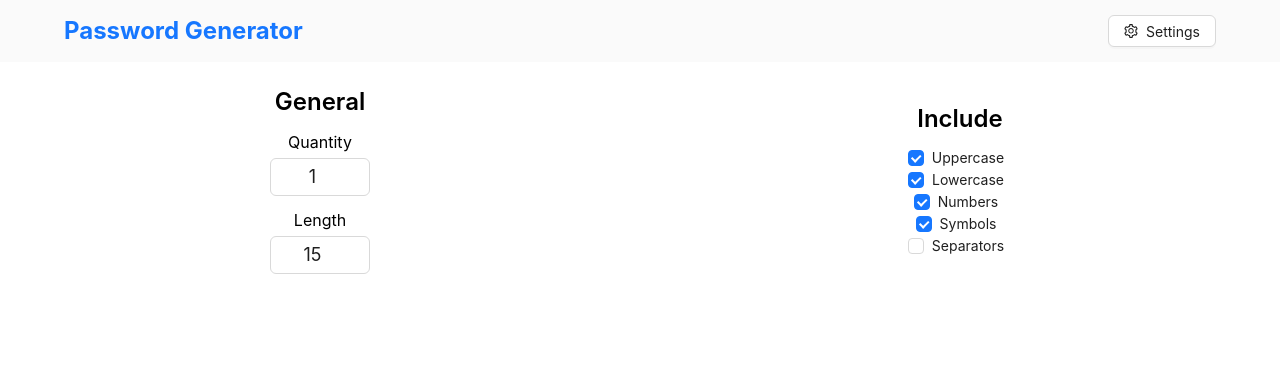
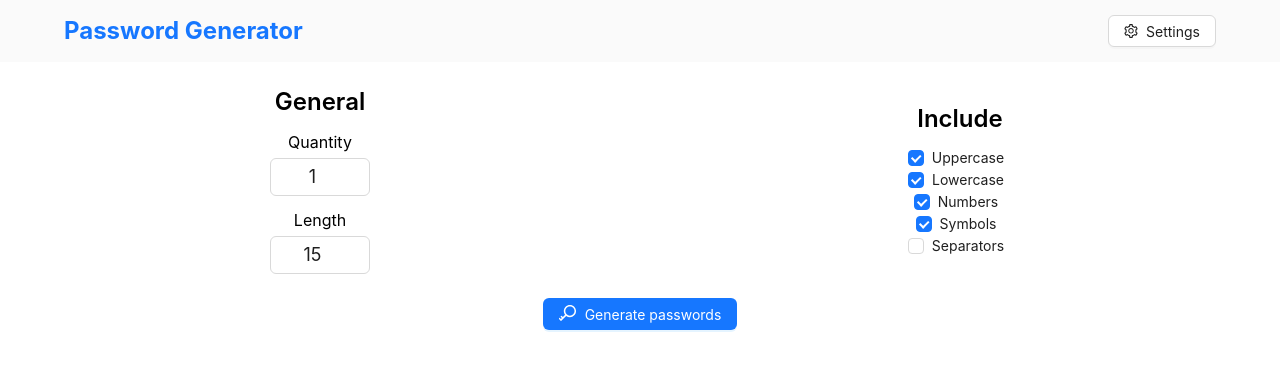
Before and after one commit to alessandro-sherhey/password-generator, a React (Vite) app: page / in a window 1280 px wide. Shown: the top 370 px of the page. Built offline with nearby package versions, Linux system fonts and the light colour scheme.

Commit message:
Changed initial animation

```diff
--- a/src/App.jsx
+++ b/src/App.jsx
@@ -1,12 +1,27 @@
+import { useEffect } from "react"
+import { Button } from "antd"
 import Navbar from "./components/Navbar"
 import Options from "./components/Options"
+import { KeyOutlined } from "@ant-design/icons"
+import { useAnimate, stagger } from "framer-motion"
 
 const App = () => {
+  const [scope, animate] = useAnimate();
+
+    useEffect(() => {
+        animate("*:not(input[type='checkbox'])", {opacity: [0, 1]}, {delay: stagger(.032)})
+    }, [animate])
+
   return (
     <>
       <Navbar />
-      <main>
+      <main className="flex flex-col items-center w-full" ref={scope}>
         <Options />
+        <Button
+          type="primary"
+          icon={<KeyOutlined className="text-lg"/>}
+          className="flex items-center bg-primary"
+        >Generate passwords</Button>
       </main>
     </>
   )
--- a/src/components/Options.jsx
+++ b/src/components/Options.jsx
@@ -5,14 +5,8 @@ import { useAnimate, stagger } from 'framer-motion'
 import styles from '../styles/styles';
 
 const Options = () => {
-    const [scope, animate] = useAnimate();
-
-    useEffect(() => {
-        animate("section", {opacity: [0, 1]}, {delay: stagger(0.5)})
-    }, [animate])
-
     return (
-        <div ref={scope} className='flex justify-around align-middle flex-wrap'>
+        <div className='flex justify-around align-middle flex-wrap w-full'>
             <GeneralOptions />
             <IncludeOptions />
         </div>
```
